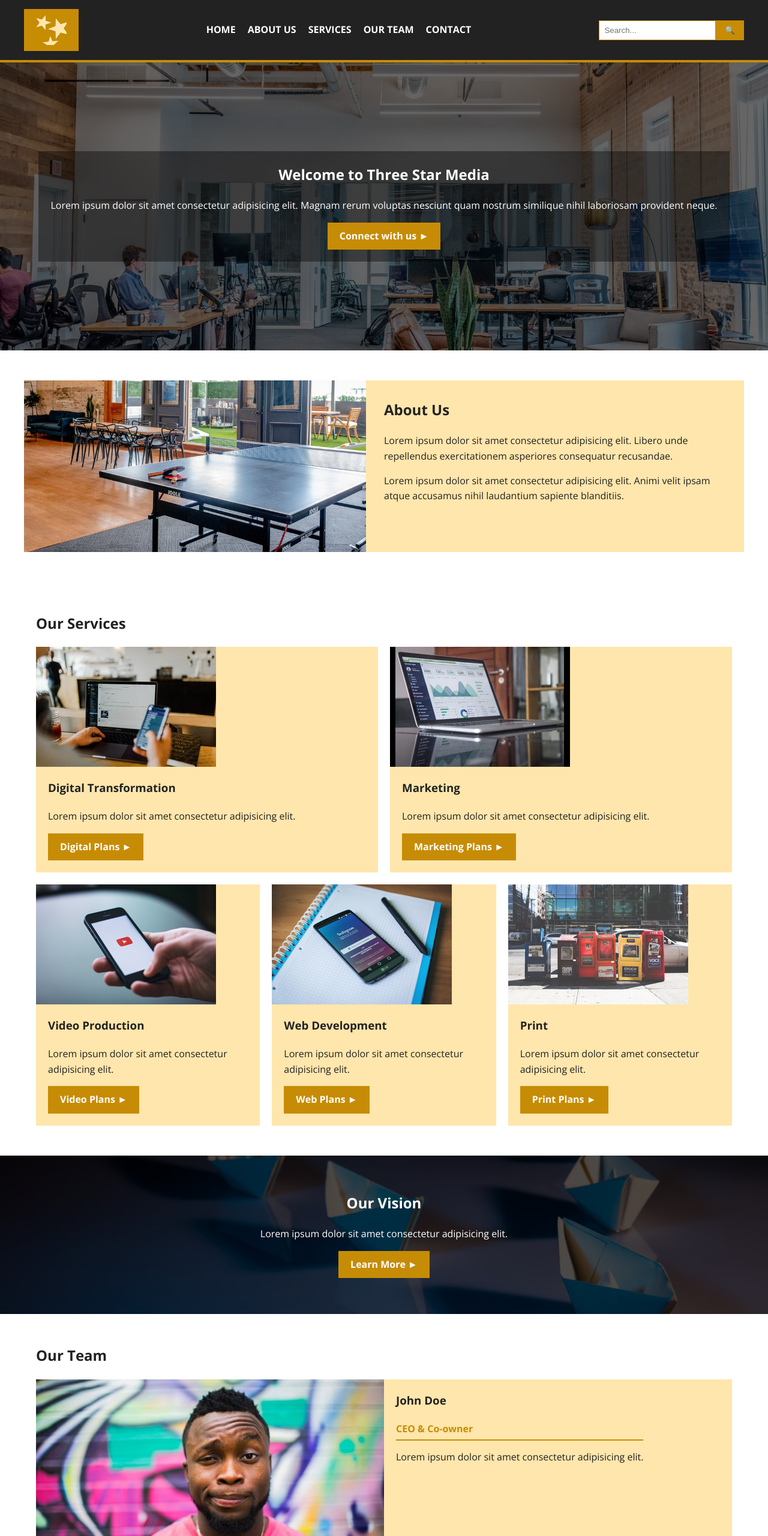
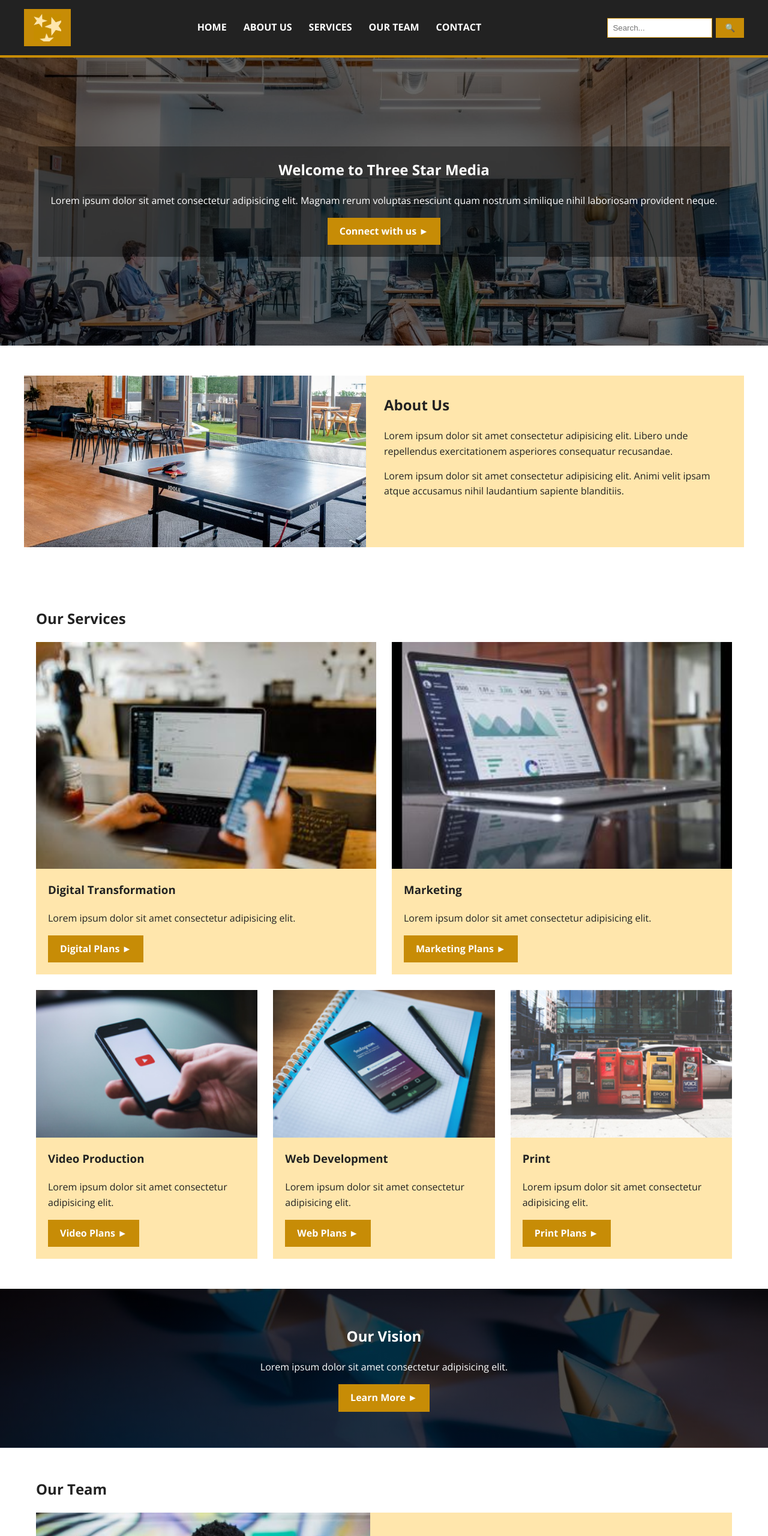
Before and after one commit to beko0008/html-mockup, a plain HTML site: page index.html in a window 1280 px wide. Shown: the top 2560 px of the page at 60% size. Drawn offline with nearby package versions, Linux system fonts and the light colour scheme.

Commit message:
Update main.css

```diff
--- a/css/main.css
+++ b/css/main.css
@@ -30,8 +30,9 @@ body {
 
 img {
   display: block;
-  max-width: 100%;
+  width: 100%;
   height: auto;
+  object-fit: cover;
 }
 
 a {
@@ -303,34 +304,46 @@ p {
     justify-content: space-between;
     max-width: var(--container-width);
     margin: 0 auto;
+    gap: 20px;
   }
 
   .mark {
     width: auto;
-    padding: 10px 20px;
+    padding: 8px 16px;
   }
 
   .mark img {
-    height: 50px;
+    height: 46px;
   }
 
   .link-row {
     flex-direction: row;
-    gap: 20px;
+    gap: 28px;
   }
 
   .look-up {
     width: auto;
+    gap: 6px;
+  }
+
+  .look-up input {
+    width: 175px;
+    flex: none;
   }
 
   .about-inner {
     flex-direction: row;
+    align-items: stretch;
     max-width: var(--container-width);
     margin: 0 auto;
   }
 
   .about-img, .about-quote {
     flex: 1;
+  }
+
+  .about-img img {
+    height: 100%;
   }
 
   .services-band, .team-band, .contact-band {
@@ -340,6 +353,7 @@ p {
 
   .services-ol {
     grid-template-columns: repeat(6, 1fr);
+    gap: 26px;
   }
 
   .svc-entry--major {
@@ -352,6 +366,8 @@ p {
 
   .member-row {
     display: flex;
+    align-items: stretch;
+    min-height: 350px;
   }
 
   .member-row--flip {
@@ -359,18 +375,34 @@ p {
   }
 
   .member-row img {
-    width: 50%;
+    width: 48%;
+    object-fit: cover;
+  }
+
+  .member-detail {
+    flex: 1;
+    padding: 50px 44px;
   }
 
   .contact-body {
     grid-template-columns: 1fr 1fr;
+    grid-template-rows: auto auto;
+    gap: 48px;
   }
 
   .form-col, .map-col, .hours-col {
     order: 0;
   }
 
+  .form-col {
+    grid-column: 1;
+  }
+
+  .map-col {
+    grid-column: 2;
+  }
+
   .hours-col {
-    grid-column: span 2;
+    grid-column: 1 / -1;
   }
 }
```
